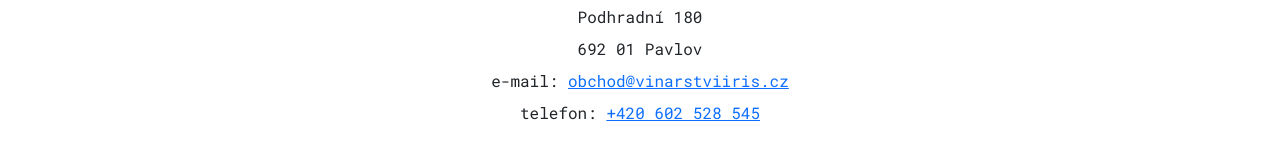
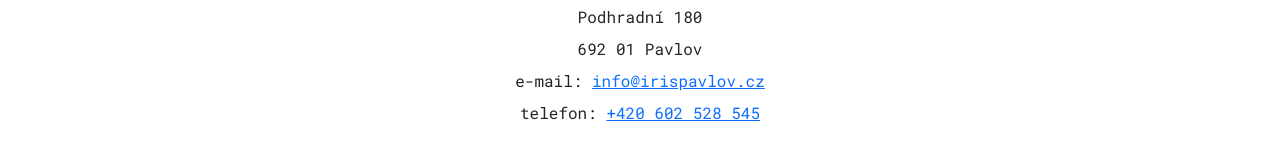
Before and after one commit to Gozo18/wineShopFront, a Next.js app: page /kontakty in a window 1280 px wide. Shown: the part 289-449 px from the top of the page. Built offline with nearby package versions, Linux system fonts and the light colour scheme; no server answers; what urql would draw is missing.

Commit message:
Contact change

```diff
--- a/pages/kontakty.js
+++ b/pages/kontakty.js
@@ -36,7 +36,7 @@ function kontakty() {
                 <p>Vinařství Iris s.r.o.</p>
                 <p>Podhradní 180</p>
                 <p>692 01 Pavlov</p>
-                <p>e-mail: <a href="mailto:obchod@vinarstviiris.cz">obchod@vinarstviiris.cz</a></p>
+                <p>e-mail: <a href="mailto:info@irispavlov.cz">info@irispavlov.cz</a></p>
                 <p>telefon: <a href="tel:+420602528545">+420 602 528 545</a></p>
 
                 <iframe src="https://www.google.com/maps/embed?pb=!1m14!1m8!1m3!1d10496.334384830496!2d16.6681095!3d48.8756829!3m2!1i1024!2i768!4f13.1!3m3!1m2!1s0x0%3A0xf6137f3202ed0130!2zVmluYcWZc3R2w60gSXJpcw!5e0!3m2!1scs!2scz!4v1669815175725!5m2!1scs!2scz" width="600" height="450" allowFullScreen="" loading="lazy" referrerPolicy="no-referrer-when-downgrade"></iframe>
```
